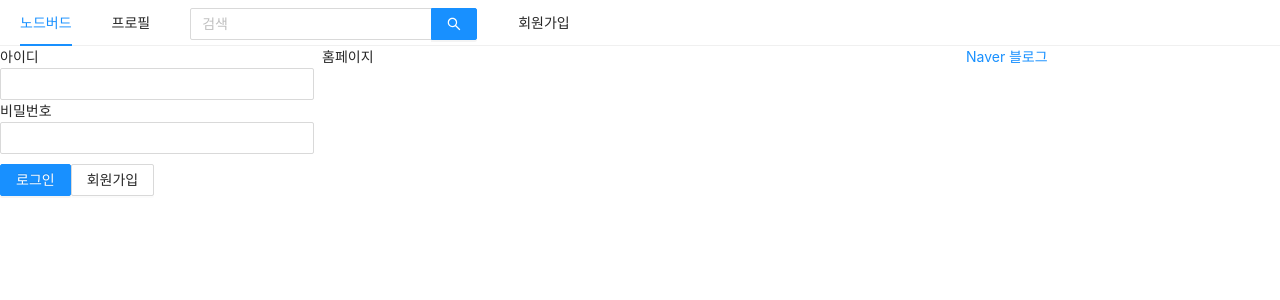
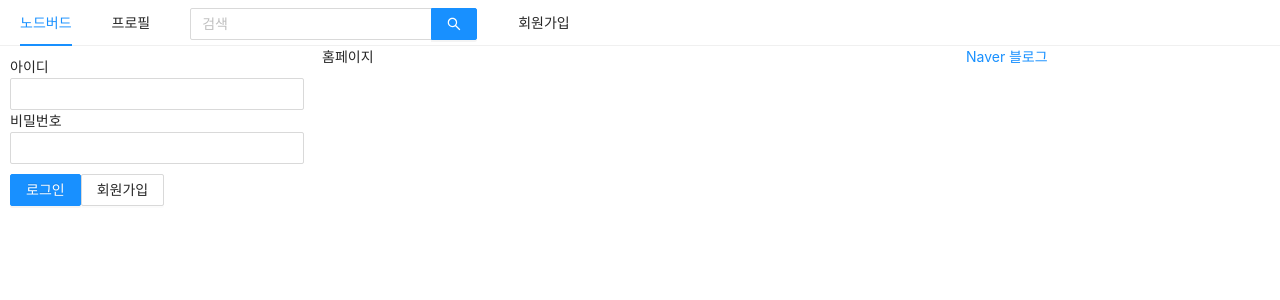
Before and after one commit to Yeon-seong/react-nodebird, a Next.js app in the folder front/: page / in a window 1280 px wide. Shown: the top 300 px of the page. Built offline with nearby package versions, Linux system fonts and the light colour scheme.

Commit message:
트위터 클론 : 더미 데이터로 로그아웃 antd Button 컴포넌트, React Hooks useCallback 사용

```diff
--- a/front/components/AppLayout.js
+++ b/front/components/AppLayout.js
@@ -57,7 +57,9 @@ const AppLayout = ({ children }) => {
 			<Row gutter={8}>
 				<Col xs={24} md={6}>
 					{/* 로그인 되어있으면 사용자 프로필, 로그인이 안 되어있으면 로그인 폼을 보이기 */}
-					{isLoggedIn ? <UserProfile /> : <LoginForm setIsLoggedIn={setIsLoggedIn} />}
+					{isLoggedIn
+						? <UserProfile setIsLoggedIn={setIsLoggedIn} />
+						: <LoginForm setIsLoggedIn={setIsLoggedIn} />}
 				</Col>
 
 				<Col xs={24} md={12}>
--- a/front/components/LoginForm.js
+++ b/front/components/LoginForm.js
@@ -12,6 +12,11 @@ import styled from 'styled-components';
 // 버튼래퍼 컴포넌트 : 스타일이 이미 적용된 div 컴포넌트
 const ButtonWrapper = styled.div`
   margin-top: 10px;
+`;
+
+// 폼래퍼 컴포넌트 : Form 컴포넌트 커스텀 스타일링
+const FormWrapper = styled(Form)`
+  padding: 10px;
 `;
 
 
@@ -32,14 +37,14 @@ const LoginForm = ({ setIsLoggedIn }) => {
   }, []);
 
 
-  // 폼 제출
+  // 더미 데이터 로그인
   const onSubmitForm = useCallback(() => {
     console.log(id, password);
     setIsLoggedIn(true);
   }, [id, password]);
 
   return (
-    <Form onFinish={onSubmitForm}>
+    <FormWrapper onFinish={onSubmitForm}>
       {/* 아이디 인풋 */}
       <div>
         <label htmlFor="user-id">아이디</label>
@@ -81,7 +86,7 @@ const LoginForm = ({ setIsLoggedIn }) => {
           <a><Button>회원가입</Button></a>
         </Link>
       </ButtonWrapper>
-    </Form>
+    </FormWrapper>
   );
 }
 
--- a/front/components/UserProfile.js
+++ b/front/components/UserProfile.js
@@ -2,13 +2,19 @@
 
 
 // 외부 컴포넌트 불러오기
-import React from 'react';
-import { Card, Avatar } from 'antd';
+import React, { useCallback } from 'react';
+import { Card, Avatar, Button } from 'antd';
 
 
 
 // 사용자 프로필 컴포넌트(사용자 정의 태그)
-const UserProfile = () => {
+const UserProfile = ({ setIsLoggedIn }) => {
+
+  /* 더미 데이터 로그아웃 */
+  const onLogOut = useCallback(() => {
+    setIsLoggedIn(false);
+  }, []);
+
   return (
     <Card
       actions={[
@@ -21,6 +27,7 @@ const UserProfile = () => {
         avatar={<Avatar>YS</Avatar>}
         title="YeonSeong"
       />
+      <Button onClick={onLogOut}>로그아웃</Button>
     </Card>
   );
 };
```
